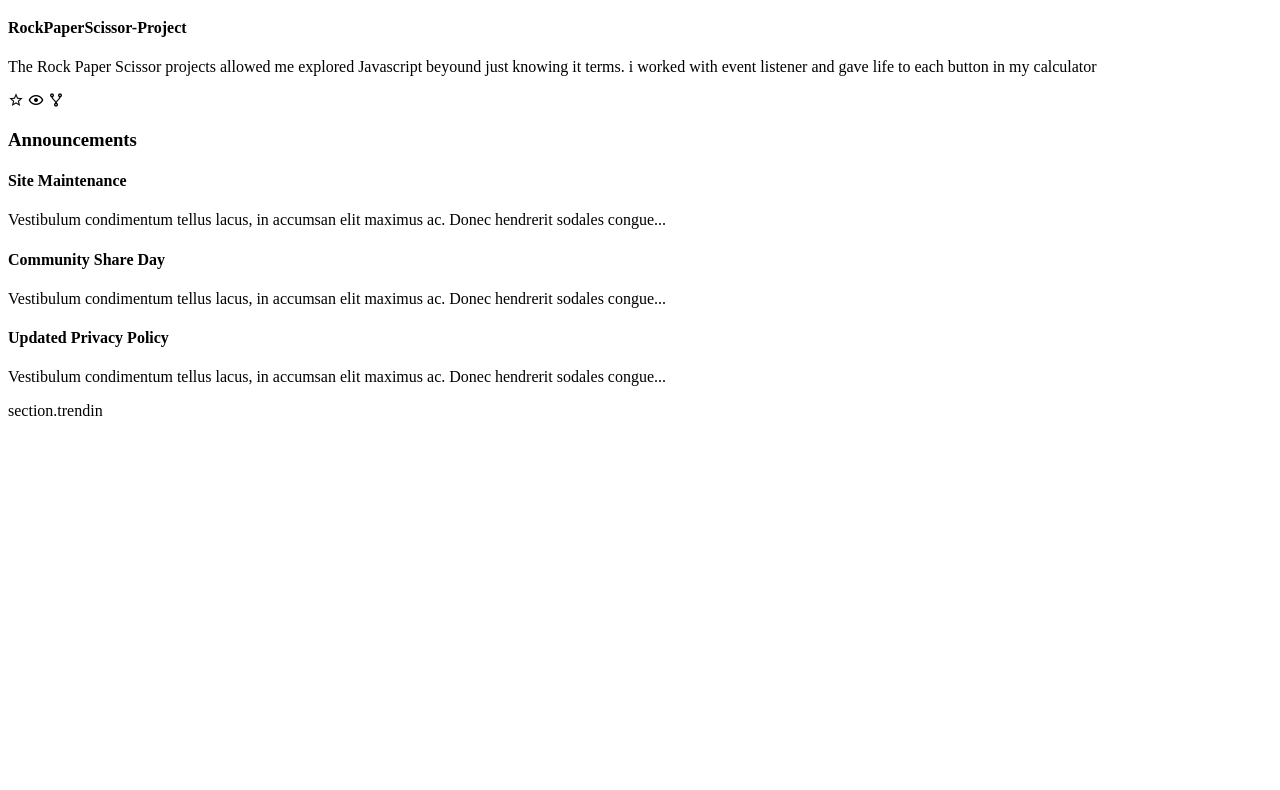
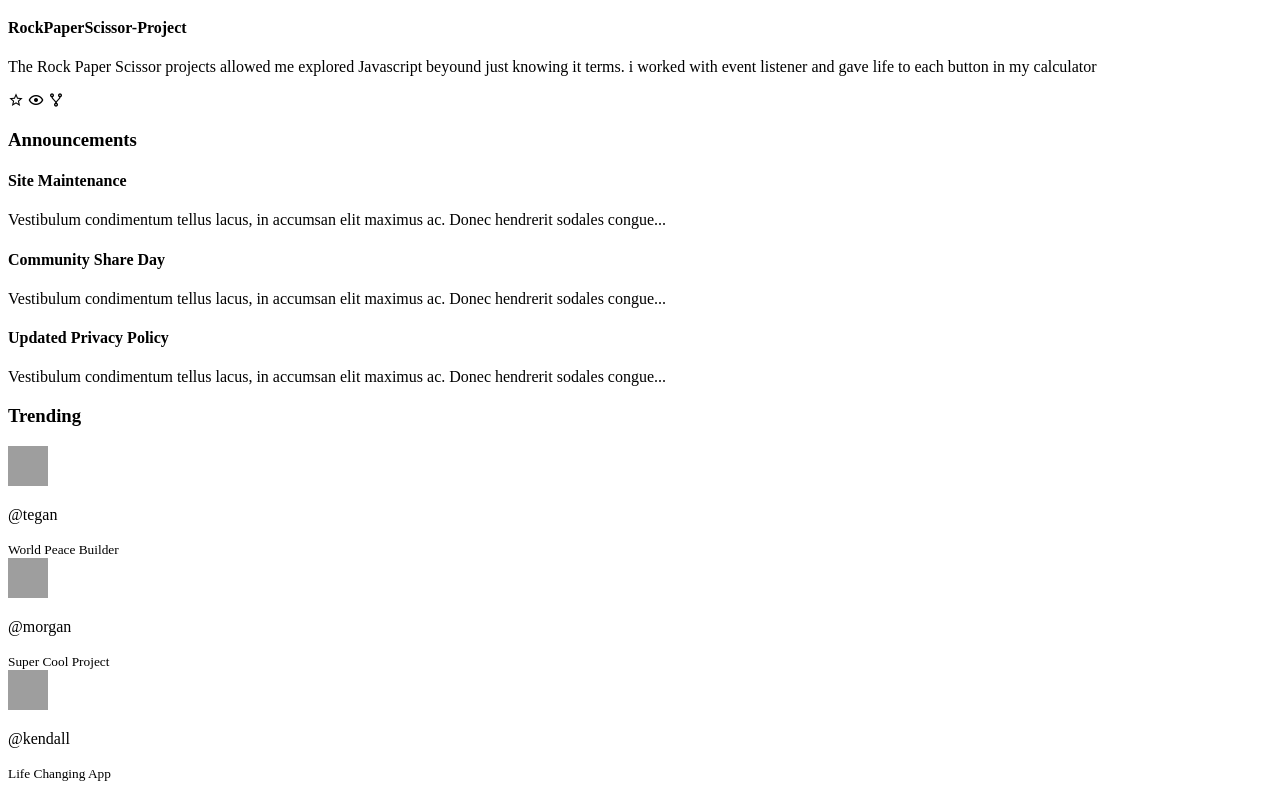
Before and after one commit to favibe/Admin-dashboard, a plain HTML site: page index.html in a window 1280 px wide. Shown: the part 1186-1976 px from the top of the page. Before the commit the page ends 1614 px from the top, so only its background shows below. Drawn offline with Linux system fonts and the light colour scheme; grey boxes are pictures that could not be loaded.

Commit message:
trending section

```diff
--- a/index.html
+++ b/index.html
@@ -151,7 +151,23 @@
                     <p>Vestibulum condimentum tellus lacus, in accumsan elit maximus ac. Donec hendrerit sodales congue...</p>
                 </div>
             </section>
-            section.trendin
+            <section class="trending">
+                <h3>Trending</h3>
+                <div class="trend-card">
+                    <img src="https://i.pravatar.cc/40?img=2" alt="">
+                    <div><p>@tegan</p><small>World Peace Builder</small></div>
+                </div>
+
+                <div class="trend-card">
+                    <img src="https://i.pravatar.cc/40?img=2" alt="">
+                    <div><p>@morgan</p><small>Super Cool Project</small></div>
+                </div>
+
+                <div class="trend-card">
+                    <img src="https://i.pravatar.cc/40?img=2" alt="">
+                   <div><p>@kendall</p><small>Life Changing App</small></div>
+                </div>
+            </section>
         </main>
     </div>
 </body>
```
